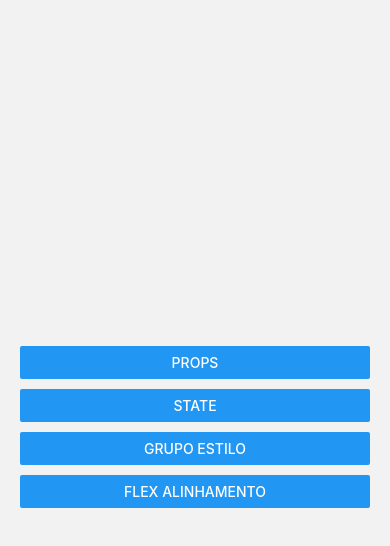
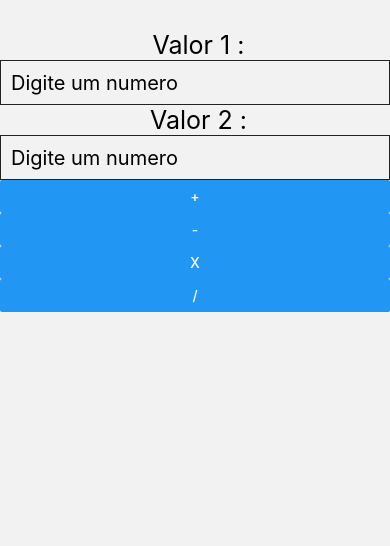
Before and after one commit to ricksantosdev/AppReactCourse, a React Native app in the folder AppReactCourse/: screen /Aula_4 in a window 390 px wide. Shown: the top 546 px of the page. Built offline with nearby package versions, Linux system fonts and the light colour scheme.

Commit message:
trabalhando com botoes e inputs

```diff
--- a/AppReactCourse/App.js
+++ b/AppReactCourse/App.js
@@ -7,6 +7,9 @@ import PropsReact from './src/pages/PropsReact';
 import Menu from './src/pages/AppMenu';
 import GruposEstilo from './src/pages/GruposEstilo'
 import FlexAlinhamento from './src/pages/FlexBox';
+import Aula_2 from './src/pages/Aula_2';
+import Aula_3 from './src/pages/Aula_3';
+import Aula_4 from './src/pages/Aula_4';
 
 let Stack = createStackNavigator();
 export default class App extends Component{
@@ -46,19 +49,34 @@ export default class App extends Component{
           headerShown:false,
         }}
       />
+      <Stack.Screen name="Aula_2" component={Aula_2}
+        options={{
+          headerShown:false,
+        }}
+      />
+       <Stack.Screen name="Aula_3" component={Aula_3}
+        options={{
+          headerShown:false,
+        }}
+      />
+      <Stack.Screen name="Aula_4" component={Aula_4}
+        options={{
+          headerShown:false,
+        }}
+      />
+
 
     </Stack.Navigator>
   </NavigationContainer>
 
 );
- }
-
-  }
+}
+}
 
 
 const styles = StyleSheet.create({
   container: {
-    flex: 1,
+    flex: 2,
     backgroundColor: '#fff',
     alignItems: 'center',
     justifyContent: 'center',
--- /dev/null
+++ b/AppReactCourse/src/Componentes/ImagemComponent.js
@@ -0,0 +1,17 @@
+import React , {Component} from "react";
+import {View , Text , Image } from  'react-native';
+
+
+export default class ImageComponent extends Component {
+    render() {
+        let enderecoImagem = this.props.endereco;
+        let largura = this.props.largura;
+        let altura = this.props.altura;
+
+        return(
+            <View>
+                <Image source={{uri: enderecoImagem }}  style={{width: largura , height: altura }} />
+            </View>
+        );
+    }
+}
--- a/AppReactCourse/src/pages/AppMenu/index.js
+++ b/AppReactCourse/src/pages/AppMenu/index.js
@@ -1,5 +1,5 @@
 import React, {Component} from 'react';
-import {View , Text , StyleSheet, Button} from 'react-native';
+import {View , Text , StyleSheet, Button, Alert} from 'react-native';
 
 export default class Menu extends Component {
 
@@ -11,16 +11,25 @@ export default class Menu extends Component {
         return(
             <View style={styles.container}>
                 <View style={styles.viewComponents}>
-                <Button style={styles.button} title='Props' onPress={() => this.props.navigation.navigate('PropsReact')}/>
+                    <Button style={styles.button} title='Props' onPress={() => this.props.navigation.navigate('PropsReact')}/>
                 </View>
                <View style={styles.viewComponents}>
-               <Button style={styles.button} title='State' onPress={() => this.props.navigation.navigate('StateReact')} />
+                    <Button style={styles.button} title='State' onPress={() => this.props.navigation.navigate('StateReact')} />
                </View>
                <View style={styles.viewComponents}>
-               <Button style={styles.button} title='Grupo Estilo' onPress={() => this.props.navigation.navigate('GruposEstilo')} />
+                    <Button style={styles.button} title='Grupo Estilo' onPress={() => this.props.navigation.navigate('GruposEstilo')} />
                </View>
                <View style={styles.viewComponents}>
-               <Button style={styles.button} title='Flex Alinhamento' onPress={() => this.props.navigation.navigate('FlexAlinhamento')} />
+                    <Button style={styles.button} title='Flex Alinhamento' onPress={() => this.props.navigation.navigate('FlexAlinhamento')} />
+               </View>
+               <View style={styles.viewComponents}>
+                    <Button style={styles.button} title='Aula 2 - Trab. Componente' onPress={() => this.props.navigation.navigate('Aula_2')} />
+               </View>
+               <View style={styles.viewComponents}>
+                    <Button style={styles.button} title='Aula 3 - Input de dados' onPress={() => this.props.navigation.navigate('Aula_3')} />
+               </View>
+               <View style={styles.viewComponents}>
+                    <Button style={styles.button} title='Aula 3 - Calculadora' onPress={() => this.props.navigation.navigate('Aula_4')} />
                </View>
             </View>
 
@@ -31,7 +40,7 @@ export default class Menu extends Component {
 
 const styles = StyleSheet.create({
     container: {
-        flex:1,
+        flex:2,
         justifyContent:'center',
         alignItems:'center',
 
--- /dev/null
+++ b/AppReactCourse/src/pages/Aula_2/index.js
@@ -0,0 +1,24 @@
+import React , {Component} from  'react';
+import {View , Text , Button , StyleSheet, Image } from 'react-native';
+import ImageComponent from '../../Componentes/ImagemComponent';
+
+export default class Aula_2 extends Component{
+    render(){
+        return(
+            <View style={styles.container}>
+               <ImageComponent endereco="https://thumbs.dreamstime.com/b/steve-jobs-wax-figure-madame-tussauds-museum-istanbul-turkey-march-was-co-founder-chairman-chief-executive-officer-102591903.jpg"
+               largura={400}
+               altura={200}
+            />
+            </View>
+        );
+    }
+}
+
+
+const styles = StyleSheet.create({
+    container:{
+        flex:1,
+        marginTop:40
+    }
+})
--- /dev/null
+++ b/AppReactCourse/src/pages/Aula_3/index.js
@@ -0,0 +1,58 @@
+import React , {Component} from "react";
+import { View , TextInput , Text , StyleSheet} from "react-native";
+
+export default class Aula_3 extends Component{
+    constructor(props){
+        super(props);
+        //criando state para manipular dados dentro jsx
+        this.state = {
+            nome:''
+        };
+
+        //toda funcao criada precisa dar bind
+        this.recebeNome = this.recebeNome.bind(this);
+    }
+
+
+    recebeNome(texto){
+        if(texto.length > 0){
+            this.setState({nome: 'Bem vindo amigo:  ' + texto});
+        }else{
+            this.setState({nome:''})
+        }
+    }
+
+    render(){
+        return(
+            //o evento onChangeText é acionado toda vez que o usuário clica na caixa de texto
+            <View style={styles.container}>
+                <TextInput style={styles.input}
+                placeholder="Digite seu nome"
+                onChangeText={this.recebeNome}
+                />
+                <Text style={styles.textoDigitado}>
+                    {this.state.nome}
+                </Text>
+            </View>
+        );
+    }
+}
+
+
+const styles = StyleSheet.create({
+    container:{
+        flex:1,
+        marginTop:30
+    },
+    input:{
+        height:45,
+        borderWidth:1,
+        borderColor:'#222',
+        fontSize:20,
+        padding:10
+    },
+    textoDigitado:{
+        textAlign:'center',
+        fontSize:25
+    }
+});
--- /dev/null
+++ b/AppReactCourse/src/pages/Aula_4/index.js
@@ -0,0 +1,127 @@
+import React , {Component} from "react";
+import {View , Button , Text, TextInput, StyleSheet} from 'react-native';
+
+export default class Aula_4 extends Component{
+    constructor(props){
+        super(props);
+
+        //criar as states
+
+        this.state = {
+            valor1 : '',
+            valor2: '' ,
+            resultado: ''
+        }
+
+        //dando bind do botao
+
+        this.somar = this.somar.bind(this);
+        this.subtrair = this.subtrair.bind(this);
+        this.multiplicar = this.multiplicar.bind(this);
+        this.dividir = this.dividir.bind(this);
+    }
+
+
+    somar(){
+        let resultadoCalculo = 0;
+        let val1  = parseFloat(this.state.valor1);
+        let val2 = parseFloat(this.state.valor2);
+        resultadoCalculo = val1 + val2;
+
+        this.setState({resultado: 'A soma dos numeros é: ' + resultadoCalculo });
+    }
+
+    subtrair(){
+        let resultadoCalculo = 0;
+        let val1  = parseFloat(this.state.valor1);
+        let val2 = parseFloat(this.state.valor2);
+        resultadoCalculo = val1 - val2;
+
+        this.setState({resultado: 'A soma dos numeros é: ' + resultadoCalculo });
+    }
+
+
+
+    multiplicar(){
+        let resultadoCalculo = 0;
+        let val1  = parseFloat(this.state.valor1);
+        let val2 = parseFloat(this.state.valor2);
+        resultadoCalculo = val1 * val2;
+
+        this.setState({resultado: 'A soma dos numeros é: ' + resultadoCalculo });
+    }
+
+    dividir(){
+        let resultadoCalculo = 0;
+        let val1  = parseFloat(this.state.valor1);
+        let val2 = parseFloat(this.state.valor2);
+        resultadoCalculo = val1 / val2;
+
+        this.setState({resultado: 'A soma dos numeros é: ' + resultadoCalculo });
+    }
+
+
+    render(){
+        return(
+            <View style={styles.container}>
+                <View>
+                    <Text style={styles.textoDigitado}> Valor 1 :</Text>
+                    <TextInput
+                    style={styles.input}
+                    placeholder="Digite um numero"
+                    onChangeText={(texto) => this.setState({valor1: texto}) }
+
+                    />
+                </View>
+                <View>
+                    <Text style={styles.textoDigitado}> Valor 2 :</Text>
+                    <TextInput
+                    style={styles.input}
+                    placeholder="Digite um numero"
+                    onChangeText = {(texto) => this.setState({valor2: texto}) }
+
+                    />
+                </View>
+                <View>
+
+                   <Button style={styles.botao}
+                     title="+" onPress={this.somar}/>
+                    <Button   style={styles.botao}
+                     title="-" onPress={this.subtrair}/>
+                     <Button   style={styles.botao}
+                     title="X" onPress={this.multiplicar}/>
+                     <Button    style={styles.botao}
+                     title="/" onPress={this.dividir}/>
+
+                    <Text style={styles.textoDigitado}>
+                     {this.state.resultado}
+                    </Text>
+
+                </View>
+
+            </View>
+        );
+    }
+}
+
+
+const styles = StyleSheet.create({
+    container:{
+        flex:1,
+        marginTop:30
+    },
+    input:{
+        height:45,
+        borderWidth:1,
+        borderColor:'#222',
+        fontSize:20,
+        padding:10
+    },
+    textoDigitado:{
+        textAlign:'center',
+        fontSize:25
+    },
+    botao:{
+       fontSize:30
+    }
+});
```
Also changed, not shown: AppReactCourse/src/images/jobs.jpg (added).
